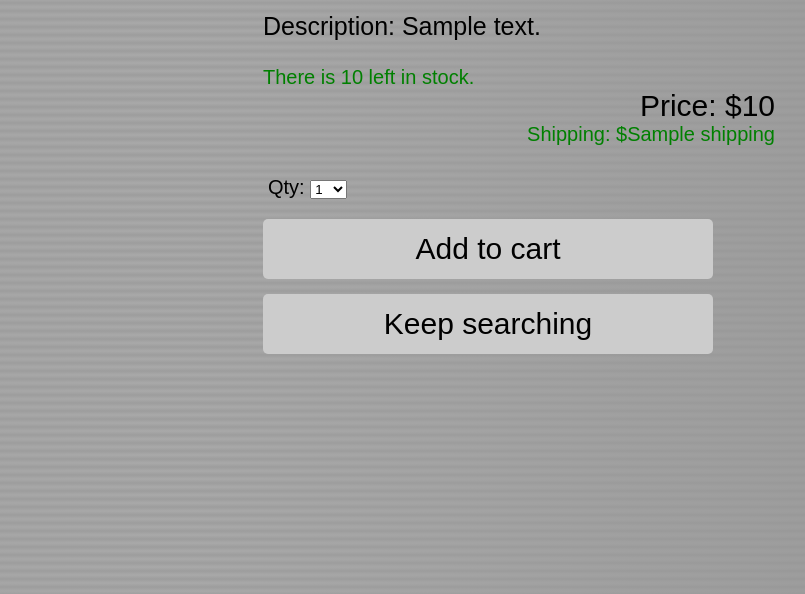
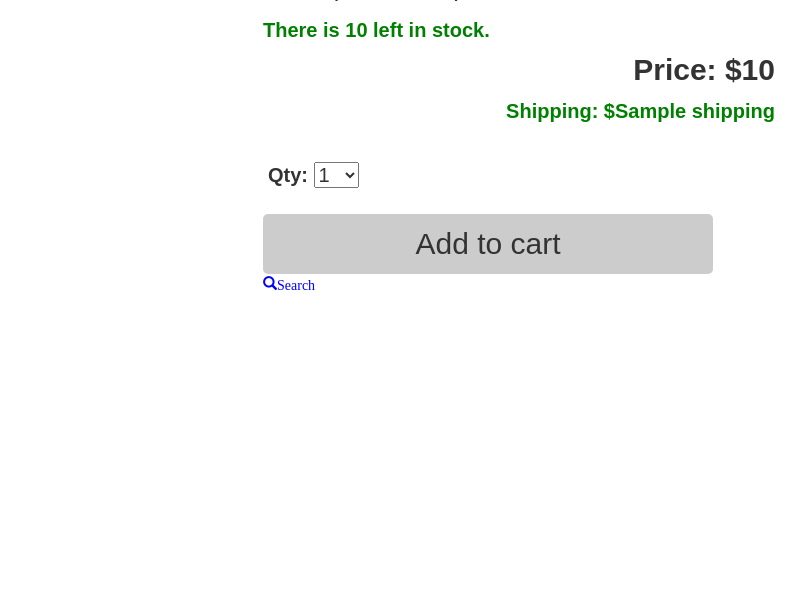
Before and after one commit to kandersk/sample_shop, a Flask app: template templates/description.html in a window 1280 px wide. Shown: the part 125-719 px from the top of the page, without its empty margins (475-1280 px from the left). Run offline with Flask 2, Linux system fonts and the light colour scheme; the template is opened without the code that fills it: most values are stand-ins (such as "Sample title", 1, 10 or a date in 2020); some libraries are stand-ins or nearby versions.

Commit message:
search icon

```diff
--- a/static/css/home.css
+++ b/static/css/home.css
@@ -87,6 +87,10 @@ body{
   height: 2em;
   font-size:30px;
   margin-top:15px;
+}
+
+.search-button{
+	color: blue;
 }
 
 .dropbtn {
--- a/templates/description.html
+++ b/templates/description.html
@@ -4,7 +4,9 @@
 <head>
 <title>{% block title %}{% endblock %}</title>
 <link rel="stylesheet" href="{{ url_for('static', filename='css/home.css') }}">
+<link rel="stylesheet" href="https://maxcdn.bootstrapcdn.com/bootstrap/3.3.6/css/bootstrap.min.css">
 
+</head>
 <body>
 
 <!-- ON LEFT SIDE -  DISPLAY PICTURE OF ITEM-->
@@ -49,9 +51,12 @@
  	</div>
 
 <!--ADD TO CART -->
- 	<!-- <div class = "add-cart"> -->
 	  <button class = "add-cart" onclick="cartPage()">Add to cart</button>
-	  <button class = "add-cart" onclick="searchPage()">Keep searching</button>
+	<div class="search-button">
+		<i class="glyphicon glyphicon-search" onclick="searchPage()">Search</i>
+	</div>
+
+</div>
 
 <script>
 	function searchPage() {
@@ -62,8 +67,5 @@ function cartPage() {
 	}
 </script>
 
- 	<!-- </div> -->
-</div>
-
 </body>
 </html>
```
Lines whose indentation alone changed are shown as unchanged.
